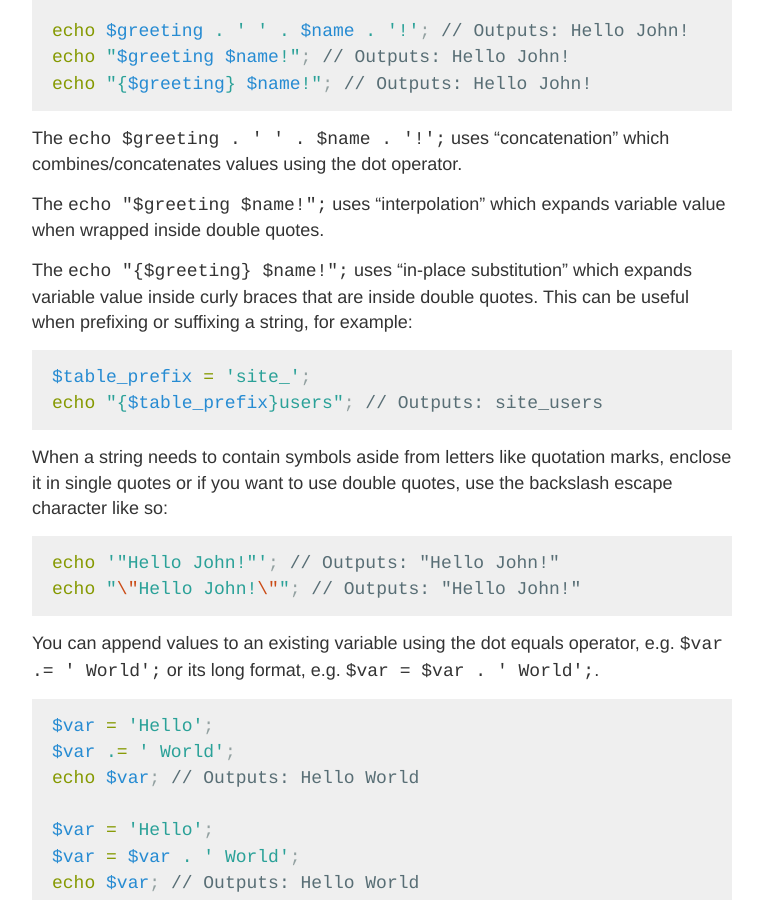
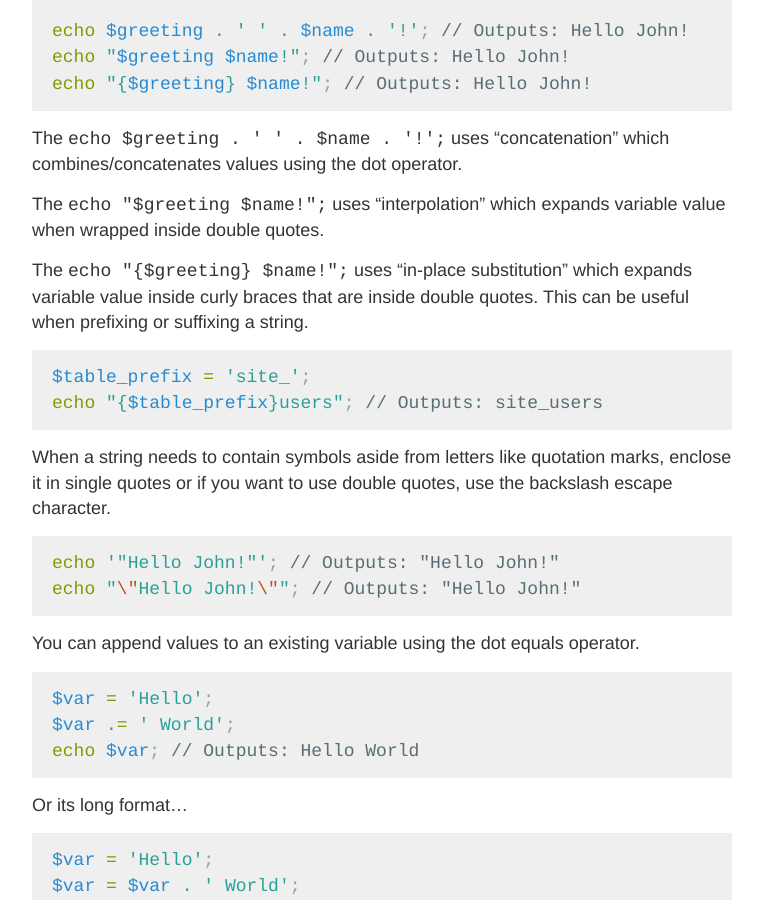
Before and after one commit to kennyalmendral/kennyalmendral.github.io, a Jekyll site: the page built from _posts/2018-07-25-php-strings.md, in a window 1280 px wide and 900 px high, scrolled down 399 px. Shown: the whole window, without its empty margins (258-1021 px from the left). Built offline with Jekyll 4.4.1, drawn with Linux system fonts in a browser that asks for light colours.

Commit message:
Update 2018-07-25-php-strings.md

````diff
--- a/_posts/2018-07-25-php-strings.md
+++ b/_posts/2018-07-25-php-strings.md
@@ -20,27 +20,31 @@ The `echo $greeting . ' ' . $name . '!';` uses "concatenation" which combines/co
 
 The `echo "$greeting $name!";` uses "interpolation" which expands variable value when wrapped inside double quotes.
 
-The `echo "{$greeting} $name!";` uses "in-place substitution" which expands variable value inside curly braces that are inside double quotes. This can be useful when prefixing or suffixing a string, for example:
+The `echo "{$greeting} $name!";` uses "in-place substitution" which expands variable value inside curly braces that are inside double quotes. This can be useful when prefixing or suffixing a string.
 
 ```php
 $table_prefix = 'site_';
 echo "{$table_prefix}users"; // Outputs: site_users
 ```
 
-When a string needs to contain symbols aside from letters like quotation marks, enclose it in single quotes or if you want to use double quotes, use the backslash escape character like so:
+When a string needs to contain symbols aside from letters like quotation marks, enclose it in single quotes or if you want to use double quotes, use the backslash escape character.
 
 ```php
 echo '"Hello John!"'; // Outputs: "Hello John!"
 echo "\"Hello John!\""; // Outputs: "Hello John!"
 ```
 
-You can append values to an existing variable using the dot equals operator, e.g. `$var .= ' World';` or its long format, e.g. `$var = $var . ' World';`.
+You can append values to an existing variable using the dot equals operator.
 
 ```php
 $var = 'Hello';
 $var .= ' World';
 echo $var; // Outputs: Hello World
+```
 
+Or its long format...
+
+```php
 $var = 'Hello';
 $var = $var . ' World';
 echo $var; // Outputs: Hello World
````
